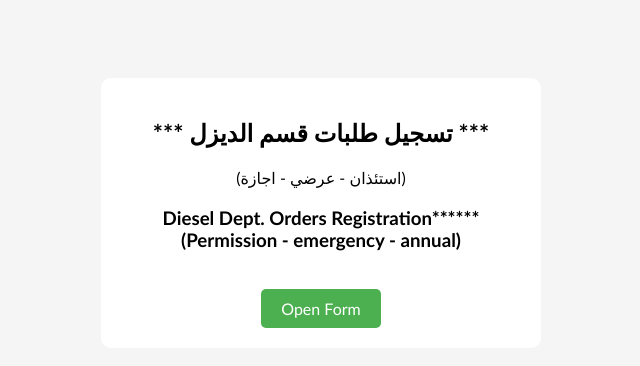
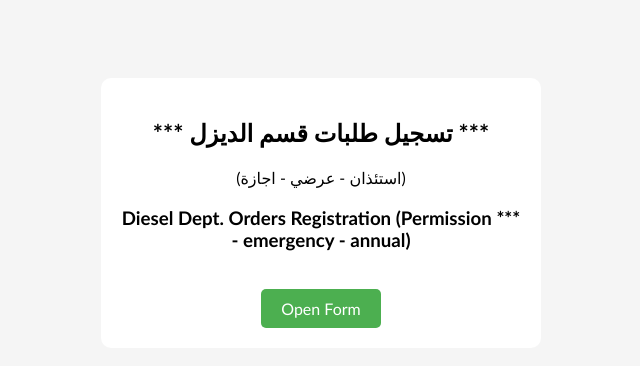
Before and after one commit to wael-compuservice/diesel, a plain HTML site: page index.html in a window 1280 px wide. Shown: the whole page, without its empty margins (319-959 px from the left). Drawn offline with Linux system fonts and the light colour scheme.

Commit message:
Update index.html

```diff
--- a/index.html
+++ b/index.html
@@ -13,7 +13,7 @@
 <div class="box">
   <h2> *** تسجيل طلبات قسم الديزل ***  </h2>
    (استئذان - عرضي - اجازة)  </h2>
-  <h3> ***Diesel Dept. Orders Registration***
+  <h3> *** Diesel Dept. Orders Registration
     (Permission - emergency - annual)  </h3>
   <a class="button" href="https://script.google.com/macros/s/AKfycbxIm57v3donr7EqYDLrQ_RF9Xl1TQ05njAdW1p6ZWkvG8u_gNOzb51zijYNzmBqCKKu/exec" target="_blank">Open Form</a>
 </div>
```
